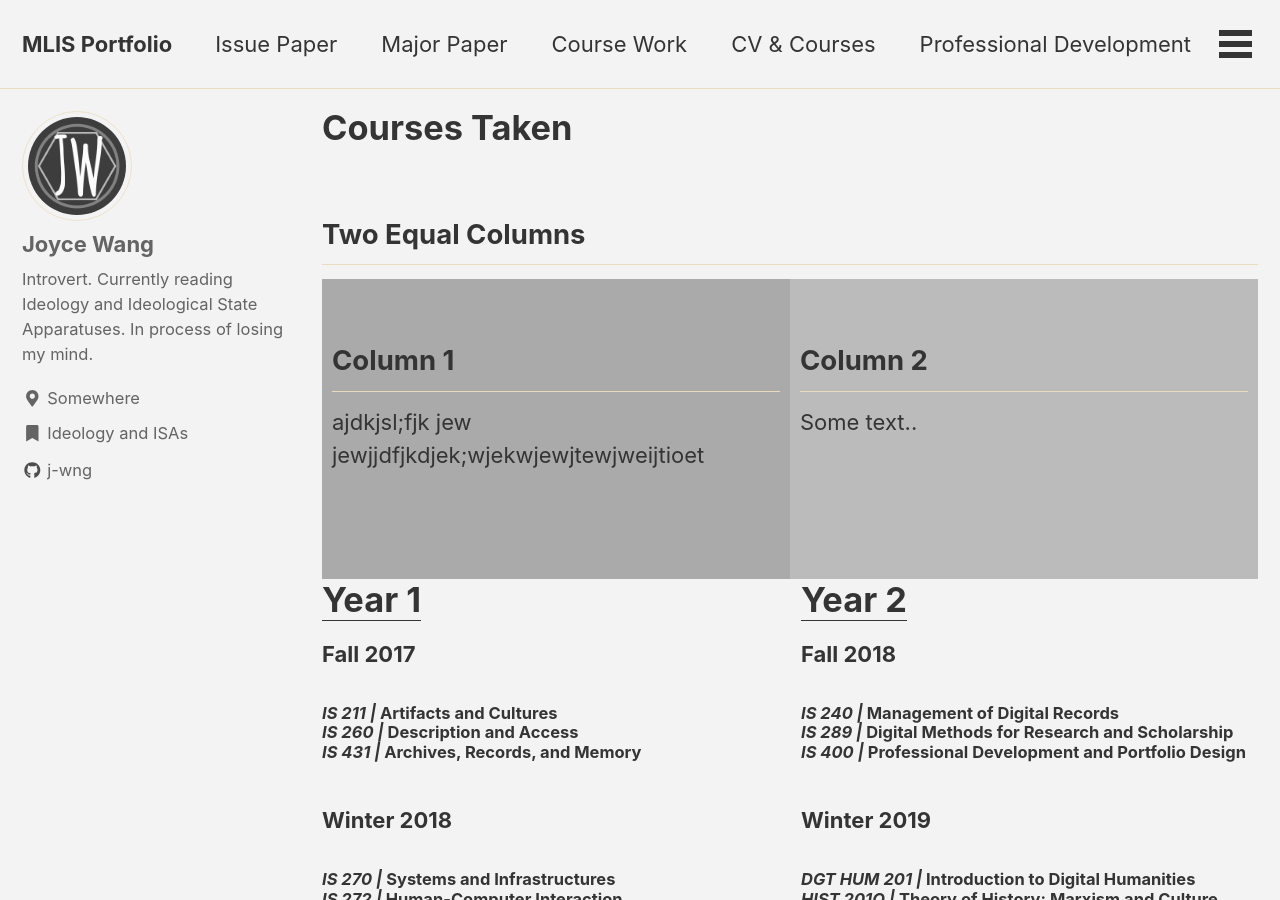
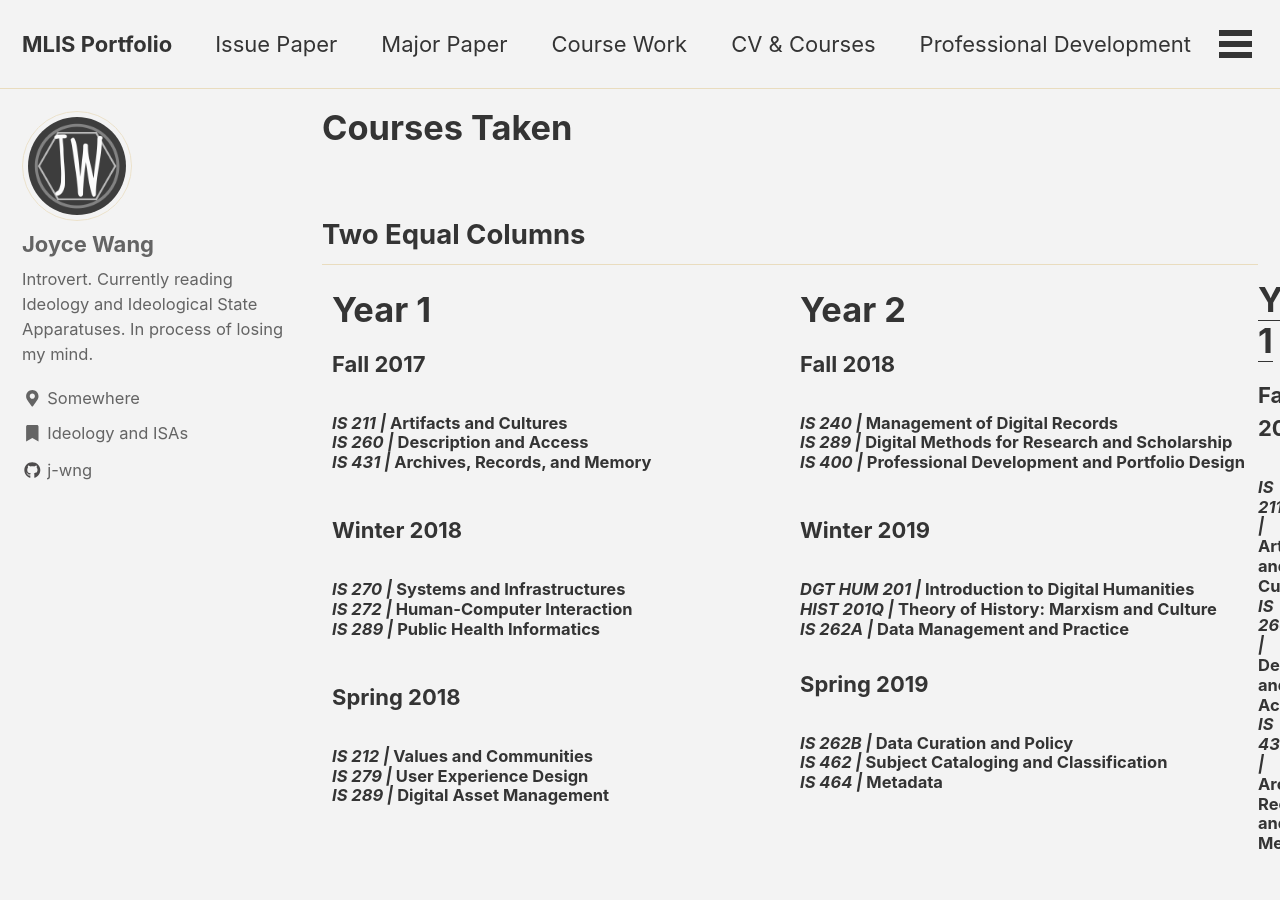
Before and after one commit to j-wng/portfolio, a Jekyll site: the page built from _pages/cv_courses.html, in a window 1280 px wide and 900 px high. Built offline with Jekyll 4.4.1, drawn with Linux system fonts in a browser that asks for light colours; cached includes are drawn as plain includes; nearby versions of some CDN libraries; some of the changed text lies outside the part shown.

Commit message:
Update cv_courses.html

```diff
--- a/_pages/cv_courses.html
+++ b/_pages/cv_courses.html
@@ -35,14 +35,35 @@ classes: wide
 <h2>Two Equal Columns</h2>
 
 <div class="row">
-  <div class="column" style="background-color:#aaa;">
-    <h2>Column 1</h2>
-    <p>ajdkjsl;fjk jew jewjjdfjkdjek;wjekwjewjtewjweijtioet</p>
-  </div>
-  <div class="column" style="background-color:#bbb;">
-    <h2>Column 2</h2>
-    <p>Some text..</p>
-  </div>
+  <div class="column" style="background-color:#F3F3F3;">
+    <h1>Year 1</h1>
+<b>Fall 2017</b>
+<h4><i>IS 211 |</i> Artifacts and Cultures<br>
+    <i>IS 260 |</i> Description and Access<br>
+    <i>IS 431 |</i> Archives, Records, and Memory</h4><br>
+<b>Winter 2018</b>
+<h4><i>IS 270 |</i> Systems and Infrastructures<br>
+  <i>IS 272 |</i> Human-Computer Interaction<br>
+  <i>IS 289 |</i> Public Health Informatics</h4><br>
+<b>Spring 2018</b>
+<h4><i>IS 212 |</i> Values and Communities<br>
+  <i>IS 279 |</i> User Experience Design<br>
+  <i>IS 289 |</i> Digital Asset Management</h4>
+</div>
+<div class="column" style="background-color:#F3F3F3;">
+    <h1>Year 2</h1>
+<b>Fall 2018</b>
+<h4><i>IS 240 |</i> Management of Digital Records<br>
+<i>IS 289 |</i> Digital Methods for Research and Scholarship<br>
+<i>IS 400 |</i> Professional Development and Portfolio Design</h4><br>
+<b>Winter 2019</b>
+<h4><i>DGT HUM 201 |</i> Introduction to Digital Humanities<br>
+  <i>HIST 201Q |</i> Theory of History: Marxism and Culture<br>
+  <i>IS 262A |</i> Data Management and Practice<br><br></h4>
+<b>Spring 2019</b>
+<h4><i>IS 262B |</i> Data Curation and Policy<br>
+  <i>IS 462 |</i> Subject Cataloging and Classification<br>
+  <i>IS 464 |</i> Metadata</h4>
 </div>
 
 </body>
```
